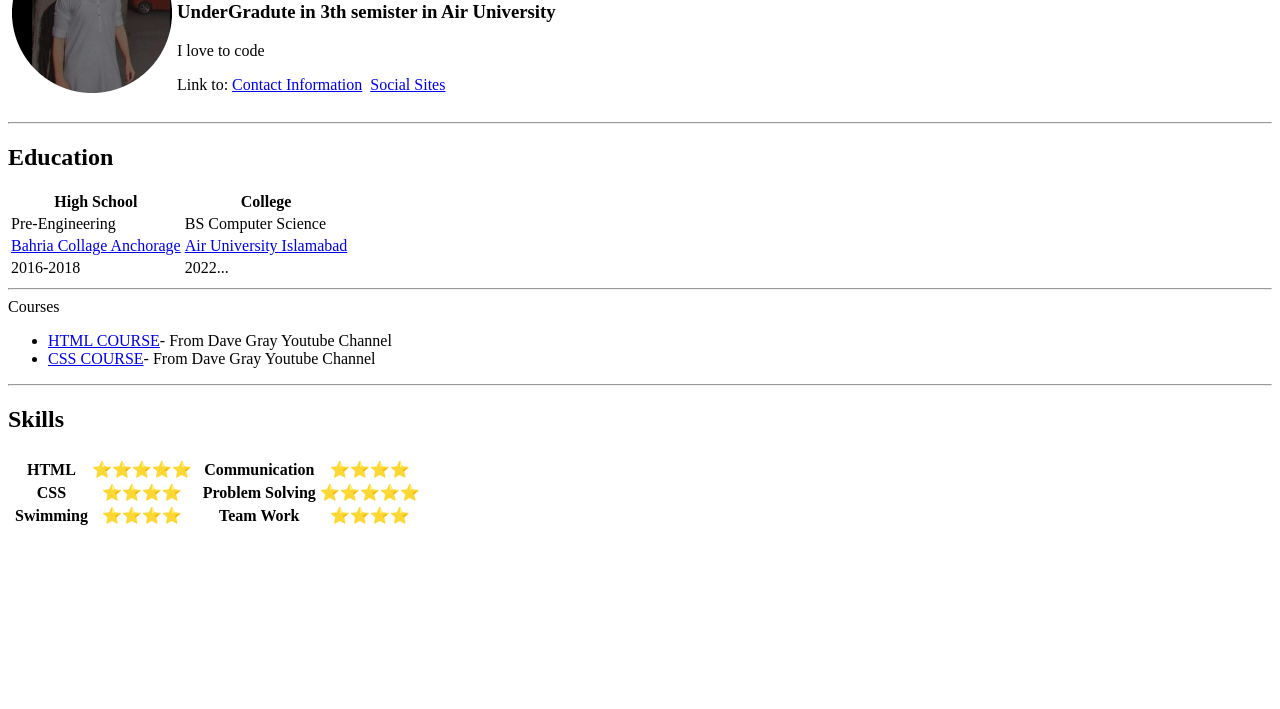
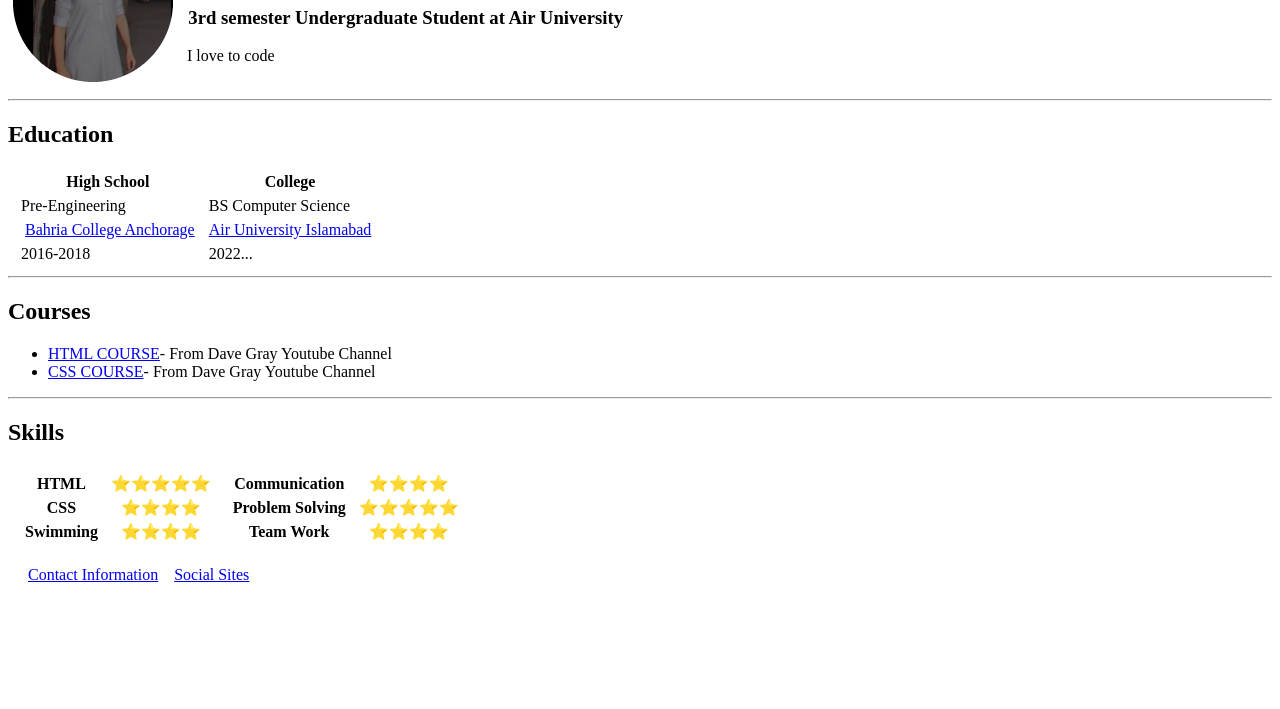
Before and after one commit to SpiritHaker/CV, a plain HTML site: page index.html in a window 1280 px wide. Shown: the part 91-800 px from the top of the page. Drawn offline with Linux system fonts and the light colour scheme.

Commit message:
Update index.html

```diff
--- a/index.html
+++ b/index.html
@@ -7,71 +7,72 @@
     <title>CV</title>
 </head>
 <body>
-    <table cellspacing="3"><tr><td> <img src="me.png" alt="My Profle Picture"></td>
+    <table cellspacing="4"><tr><td> <img src="me.png" alt="My Profle Picture"></td>
     <td>
-       <h1>Tayyab Zaheer</h1>
-       <h3>UnderGradute in 3th semister in Air University</h3>
-       <p>I love to code</p>
-       <p>Link to: <a href="contact.html">Contact Information</a>&nbsp; <a href="social.html">Social Sites</a> </p>
+       <h1>&nbsp;&nbsp;Tayyab Zaheer</h1>
+       <h3>&nbsp;&nbsp;3rd semester Undergraduate Student at Air University</h3>
+       <p>&nbsp;&nbsp;I love to code</p>
+
     </td></tr>
 </table>
 
 
 <hr>
 <h2>Education</h2>
-<table cellspacing="2">
-    <th>High School</th>
-    <th>College</th>
+<table cellspacing="4">
+    <th>&nbsp;&nbsp;High School</th>
+    <th>&nbsp;&nbsp;College</th>
     <tr>
-        <td>Pre-Engineering </td>
-        <td>BS Computer Science</td>
+        <td>&nbsp;&nbsp;Pre-Engineering </td>
+        <td>&nbsp;&nbsp;BS Computer Science</td>
     </tr>
     <tr>
-        <td> <a href="https://bca.edu.pk/">Bahria Collage Anchorage</a></td>
-        <td><a href="https://www.au.edu.pk/">Air University Islamabad</a></td>
+        <td>&nbsp;&nbsp; <a href="https://bca.edu.pk/">Bahria College Anchorage</a></td>
+        <td>&nbsp;&nbsp;<a href="https://www.au.edu.pk/">Air University Islamabad</a></td>
     </tr>
     <tr>
-        <td>2016-2018</td>
-        <td>2022...</td>
+        <td>&nbsp;&nbsp;2016-2018</td>
+        <td>&nbsp;&nbsp;2022...</td>
     </tr></table>
     <hr>
-    <head>Courses</head>
+    <h2>Courses</h2>
     <ul>
         <li><a href="https://youtu.be/mJgBOIoGihA">HTML COURSE</a>- From Dave Gray Youtube Channel</li>
         <li><a href="https://youtu.be/n4R2E7O-Ngo">CSS COURSE</a>- From Dave Gray Youtube Channel</li>
     </ul>
     <hr>
     <h2>Skills</h2>
+    <table cellspacing="4">
+        <tr><th>
     <table cellspacing="3">
-        <tr><th>
-    <table cellspacing="2">
         <tr>
-            <th>HTML</th>
-            <th>⭐⭐⭐⭐⭐</th>
+            <th>&nbsp;&nbsp;HTML</th>
+            <th>&nbsp;&nbsp;⭐⭐⭐⭐⭐</th>
         </tr>
         <tr>
-            <th>CSS</th>
-            <th>⭐⭐⭐⭐</th>
+            <th>&nbsp;&nbsp;CSS</th>
+            <th>&nbsp;&nbsp;⭐⭐⭐⭐</th>
         </tr>
         <tr>
-            <th>Swimming</th>
-            <th>⭐⭐⭐⭐</th>
+            <th>&nbsp;&nbsp;Swimming</th>
+            <th>&nbsp;&nbsp;⭐⭐⭐⭐</th>
         </tr>
     </table></th>
-  <th>  <table cellspacing="2">
+  <th>  <table cellspacing="3">
         <tr>
-            <th>Communication</th>
-            <th>⭐⭐⭐⭐</th>
+            <th>&nbsp;&nbsp;Communication</th>
+            <th>&nbsp;&nbsp;⭐⭐⭐⭐</th>
         </tr>
         <tr>
-            <th>Problem Solving</th>
-            <th>⭐⭐⭐⭐⭐</th>
+            <th>&nbsp;&nbsp;Problem Solving</th>
+            <th>&nbsp;&nbsp;⭐⭐⭐⭐⭐</th>
         </tr>
         <tr>
-            <th>Team Work</th>
-            <th>⭐⭐⭐⭐</th>
+            <th>&nbsp;&nbsp;Team Work</th>
+            <th>&nbsp;&nbsp;⭐⭐⭐⭐</th>
         </tr>
     </table></th></tr>
 </table>
+    <p>&nbsp;&nbsp;&nbsp;&nbsp;&nbsp;<a href="contact.html">Contact Information</a>&nbsp;&nbsp;&nbsp; <a href="social.html">Social Sites</a> </p>
 </body>
 </html>
```
